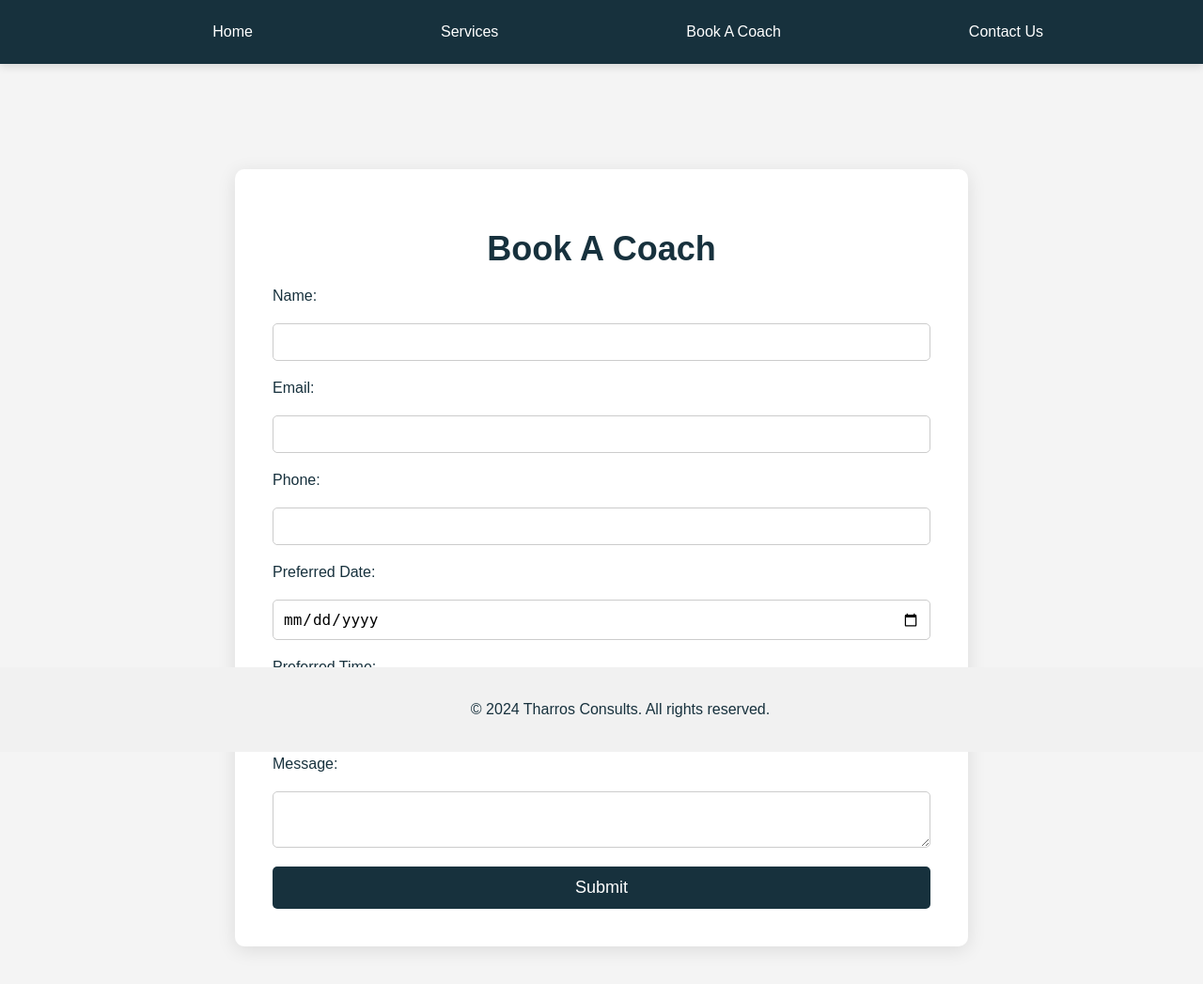
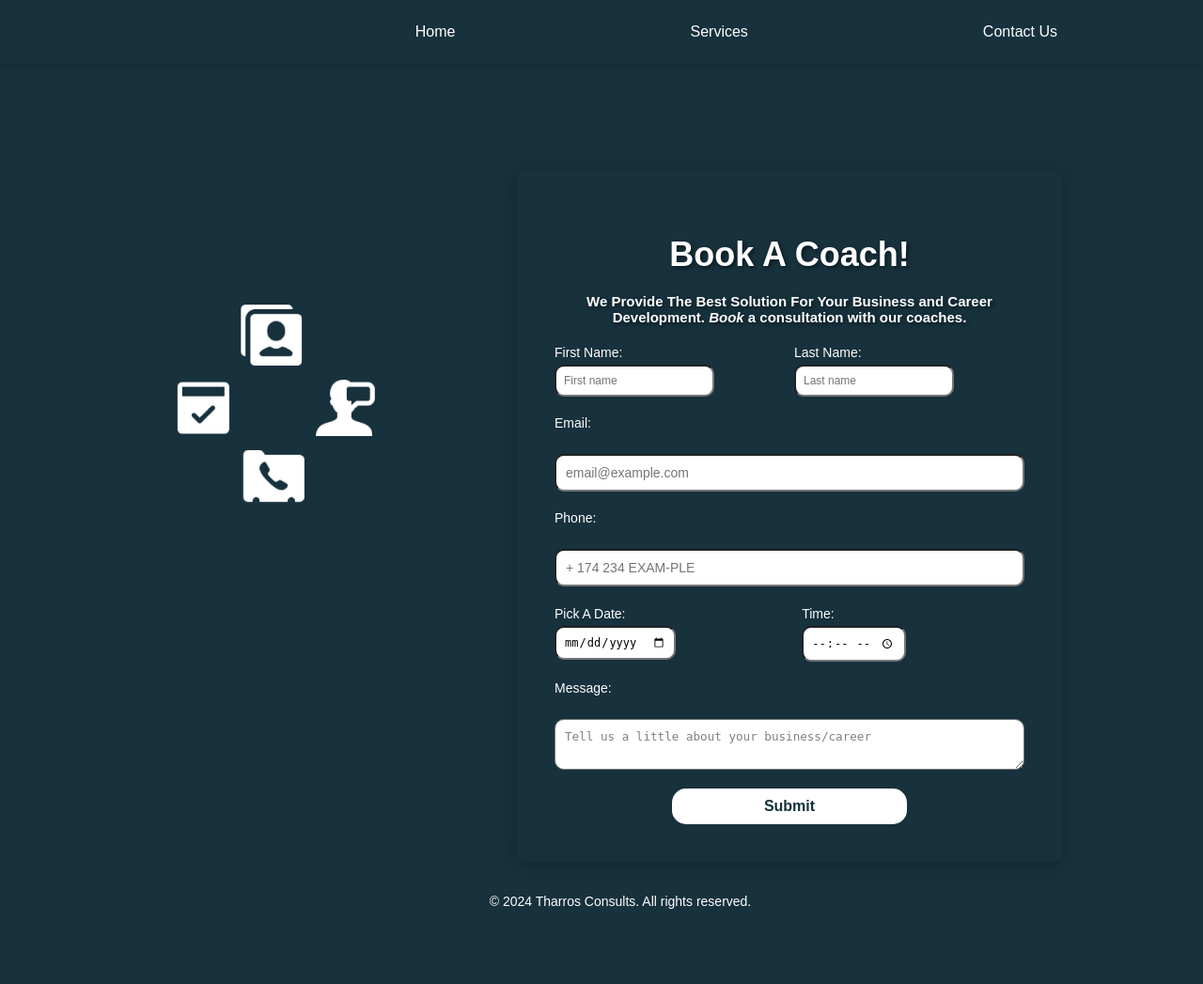
Before and after one commit to Zionite/tharros-consults, a Flask app: page /book-coach in a window 1280 px wide. Shown: the whole page at 94% size. After the commit the page ends 967 px from the top, so only its background shows below. Run offline with Flask 3, Linux system fonts and the light colour scheme.

Commit message:
Finished the consultation page

```diff
--- a/templates/book_coach.html
+++ b/templates/book_coach.html
@@ -7,7 +7,9 @@
 
     <style>
         body {
-            background-color: #f4f4f4;
+            background-color: #17313D;
+            background-image: url("/static/uploads/book_pic.png");
+            background-size: cover;
             font-family: 'Montserrat', sans-serif;
             margin: 0;
             padding-top: 80px;
@@ -18,10 +20,9 @@
             position: fixed;
             top: 0;
             width: 100%;
-            background-color: #17313D;
             box-shadow: 0 4px 8px rgba(0, 0, 0, 0.1);
             z-index: 1000;
-            animation: slideDown 1s ease-in-out;
+            transition: top 0.3s;
         }
 
         .nav-links {
@@ -33,17 +34,17 @@
         }
 
         .nav-links li {
-            margin-right: 140px;
+            margin-right: 200px;
         }
 
         .nav-links li:last-child {
-            margin-right: 140px;
+            margin-right: 130px;
         }
 
         .nav-links a {
             display: block;
             color: white;
-            padding: 25px 30px;
+            padding: 25px;
             text-decoration: none;
             transition: background-color 0.3s ease, color 0.3s ease;
         }
@@ -54,21 +55,31 @@
         }
 
         .container {
-            max-width: 700px;
-            margin: 100px auto 40px auto;
+            max-width: 500px;
+            margin: 100px 150px 0 auto;
             padding: 40px;
-            background: #ffffff;
+            background: #17313D;
             border-radius: 10px;
-            box-shadow: 0 4px 20px rgba(0, 0, 0, 0.1);
+            box-shadow: 0 4px 20px rgba(0, 0, 0, 0.2);
             animation: fadeIn 1s ease-in-out;
         }
 
-        h1 {
+        h2 {
             font-family: 'Montserrat', sans-serif;
             font-size: 36px;
-            color: #17313D;
+            color: #FFFFFF;
             margin-bottom: 20px;
             text-align: center;
+            text-shadow: 2px 2px 4px rgba(0, 0, 0, 0.5);
+        }
+
+        h4 {
+            font-family: 'Montserrat', sans-serif;
+            font-size: 15px;
+            color: #FFFFFF;
+            margin-bottom: 20px;
+            text-align: center;
+            text-shadow: 2px 2px 4px rgba(0, 0, 0, 0.5);
         }
 
         form {
@@ -77,67 +88,86 @@
             gap: 20px;
         }
 
-        label {
-            font-size: 16px;
-            color: #17313D;
+        .form-row {
+            display: flex;
+            gap: 10px;
         }
 
-        input, textarea {
-            font-size: 16px;
-            padding: 10px;
-            border: 1px solid #ccc;
-            border-radius: 5px;
+        .form-row label {
+            width: 150px;
+            font-size: 14px;
+            color: #FFFFFF;
+        }
+
+        .form-row input {
+            flex: 1;
+            font-size: 12px;
+            padding: 8px;
+            border-radius: 10px;
             transition: border-color 0.3s ease;
         }
 
-        input:focus, textarea:focus {
-            border-color: #17313D;
+        label {
+            font-size: 14px;
+            color: #FFFFFF;
+            display: inline-block;
+            margin-bottom: 5px;
+        }
+
+        input {
+            font-size: 14px;
+            padding: 10px;
+            border-radius: 10px;
+            transition: border-color 0.3s ease;
+        }
+
+        input:focus {
+            border-color: #FFFFFF;
             outline: none;
         }
 
+        textarea {
+            font-size: 14px;
+            padding: 10px;
+            border-radius: 10px;
+            transition: border-color 0.3s ease;
+        }
+
+        textarea:focus {
+            border-color: #FFFFFF;
+            outline: none;
+        }
+
+        textarea::placeholder {
+            font-size: 0.9em;
+            color: grey;
+        }
+
         button {
-            font-size: 18px;
-            padding: 12px;
-            background-color: #17313D;
-            color: white;
+            font-size: 16px;
+            padding: 10px;
+            background-color: #FFFFFF;
+            color: #17313D;
+            width: 250px;
             border: none;
-            border-radius: 5px;
+            border-radius: 15px;
             cursor: pointer;
             transition: background-color 0.3s ease;
+            margin: 0 auto;
+            display: block;
         }
 
         button:hover {
-            background-color: #204150;
+            background-color: #AFB4B6;
         }
 
         .footer {
             text-align: center;
+            font-size: 14px;
             padding: 20px;
-            color: #17313D;
-            background-color: #f1f1f1;
+            color: white;
             width: 100%;
-            position: fixed;
-            bottom: 0;
-        }
-
-        @keyframes fadeIn {
-            from {
-                opacity: 0;
-                transform: translateY(20px);
-            }
-            to {
-                opacity: 1;
-                transform: translateY(0);
-            }
-        }
-
-        @keyframes slideDown {
-            from {
-                transform: translateY(-100%);
-            }
-            to {
-                transform: translateY(0);
-            }
+            bottom: 0px;
         }
 
         @media (max-width: 768px) {
@@ -178,33 +208,48 @@
         <ul class="nav-links">
             <li><a href="{{ url_for('home') }}">Home</a></li>
             <li><a href="{{ url_for('services') }}">Services</a></li>
-            <li><a href="{{ url_for('book_coach') }}">Book A Coach</a></li>
             <li><a href="{{ url_for('contact') }}">Contact Us</a></li>
         </ul>
     </nav>
 
     <div class="container">
-        <h1>Book A Coach</h1>
+        <h2>Book A Coach!</h2>
+        <h4>We Provide The Best Solution For Your Business and Career Development. <i>Book</i> a consultation with our coaches.</h4>
+
         <form id="book-coach-form">
-            <label for="name">Name:</label>
-            <input type="text" id="name" name="name" required>
+            <div class="form-row">
+                <div>
+                    <label for="firstname">First Name:</label>
+                    <input type="text" id="firstname" name="name" placeholder="First name" required style="width: 150px;">
+                </div>
+                <div>
+                    <label for="lastname">Last Name:</label>
+                    <input type="text" id="lastname" name="name" placeholder="Last name" required style="width: 150px;">
+                </div>
+            </div>
 
             <label for="email">Email:</label>
-            <input type="email" id="email" name="email" required>
+            <input type="email" id="email" name="email" placeholder="email@example.com" required>
 
             <label for="phone">Phone:</label>
-            <input type="tel" id="phone" name="phone" required>
+            <input type="tel" id="phone" name="phone" placeholder="+ 174 234 EXAM-PLE" required>
 
-            <label for="date">Preferred Date:</label>
-            <input type="date" id="date" name="date" required>
+            <div class="form-row">
+                <div>
+                    <label for="date">Pick A Date:</label>
+                    <input type="date" id="date" name="date" required>
+                </div>
 
-            <label for="time">Preferred Time:</label>
-            <input type="time" id="time" name="time" required>
+                <div>
+                    <label for="time">Time:</label>
+                    <input type="time" id="time" name="time" required>
+                </div>
+            </div>
 
             <label for="message">Message:</label>
-            <textarea id="message" name="message" required></textarea>
+            <textarea id="message" name="message" placeholder="Tell us a little about your business/career" required></textarea>
 
-            <button type="submit">Submit</button>
+            <button type="submit"><strong>Submit</strong></button>
         </form>
     </div>
 
@@ -222,6 +267,19 @@
                 form.reset();
             });
         });
+
+        let lastScrollTop = 0;
+        const navbar = document.querySelector('.navbar');
+
+        window.addEventListener('scroll', function() {
+            let scrollTop = window.pageYOffset || document.documentElement.scrollTop;
+            if (scrollTop > lastScrollTop) {
+                navbar.style.top = '-80px';
+            } else {
+                navbar.style.top = '0';
+            }
+            lastScrollTop = scrollTop;
+        });
     </script>
 </body>
 </html>
```
Also changed, not shown: templates/contact.html (+35 -46 lines), templates/index.html (+6 -15 lines), templates/services.html (+4 -3 lines), static/uploads/book_pic.png (added), static/uploads/bookacoach_pic.png (added), 1 other file.
